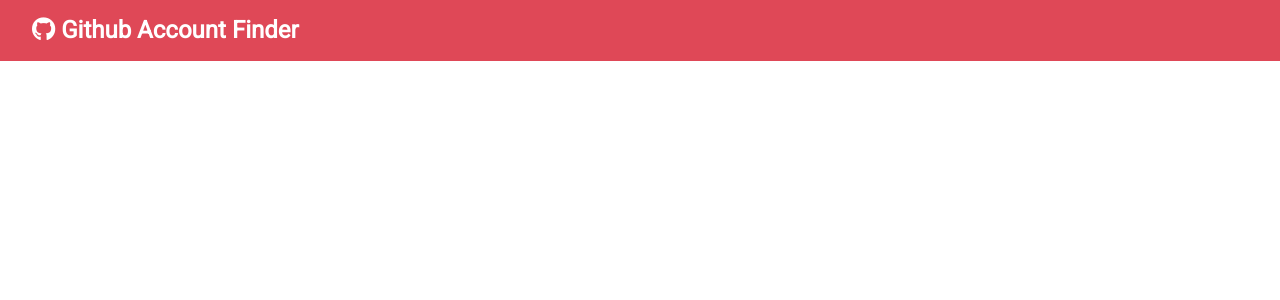
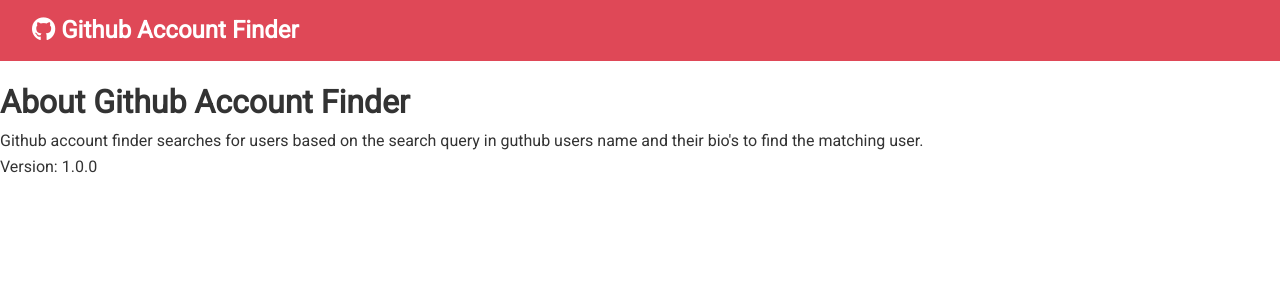
Before and after one commit to sharma-dheeraj/github-account-finder, a React (Create React App) app: page /about in a window 1280 px wide. Shown: the top 300 px of the page. Built offline with nearby package versions, Linux system fonts and the light colour scheme.

Commit message:
feat: add about component

```diff
--- a/src/App.js
+++ b/src/App.js
@@ -5,6 +5,7 @@
 import Users from "./components/users/Users";
 import SearchBar from "./components/users/SearchBar";
 import Alert from "./components/layout/Alert";
+import About from "./components/pages/About";
 import "./App.css";
 class App extends Component {
   state = {
@@ -60,6 +61,7 @@
                 </Fragment>
               )}
             />
+            <Route exact path="/about" component={About} />
           </Switch>
         </div>
       </Router>
--- /dev/null
+++ b/src/components/pages/About.js
@@ -0,0 +1,15 @@
+import React, { Fragment } from "react";
+
+const About = () => {
+  return (
+    <Fragment>
+      <h1>About Github Account Finder</h1>
+      <p>
+        Github account finder searches for users based on the search query in
+        guthub users name and their bio's to find the matching user.
+      </p>
+      <p>Version: 1.0.0</p>
+    </Fragment>
+  );
+};
+export default About;
```
